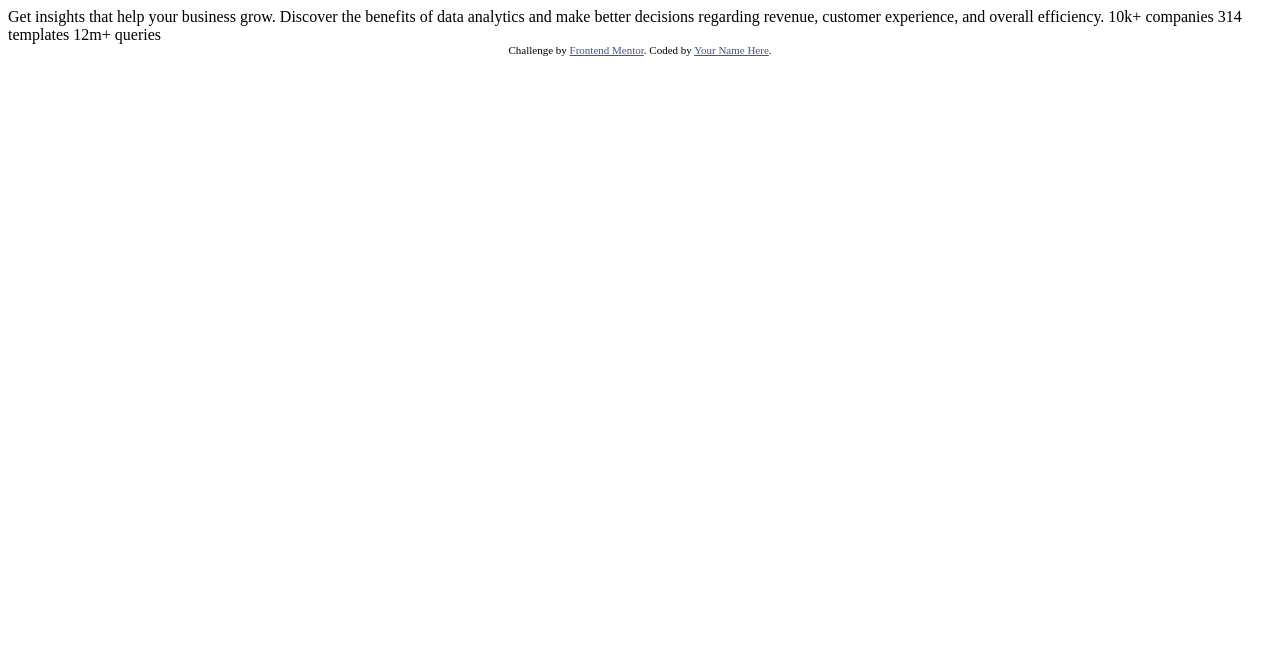
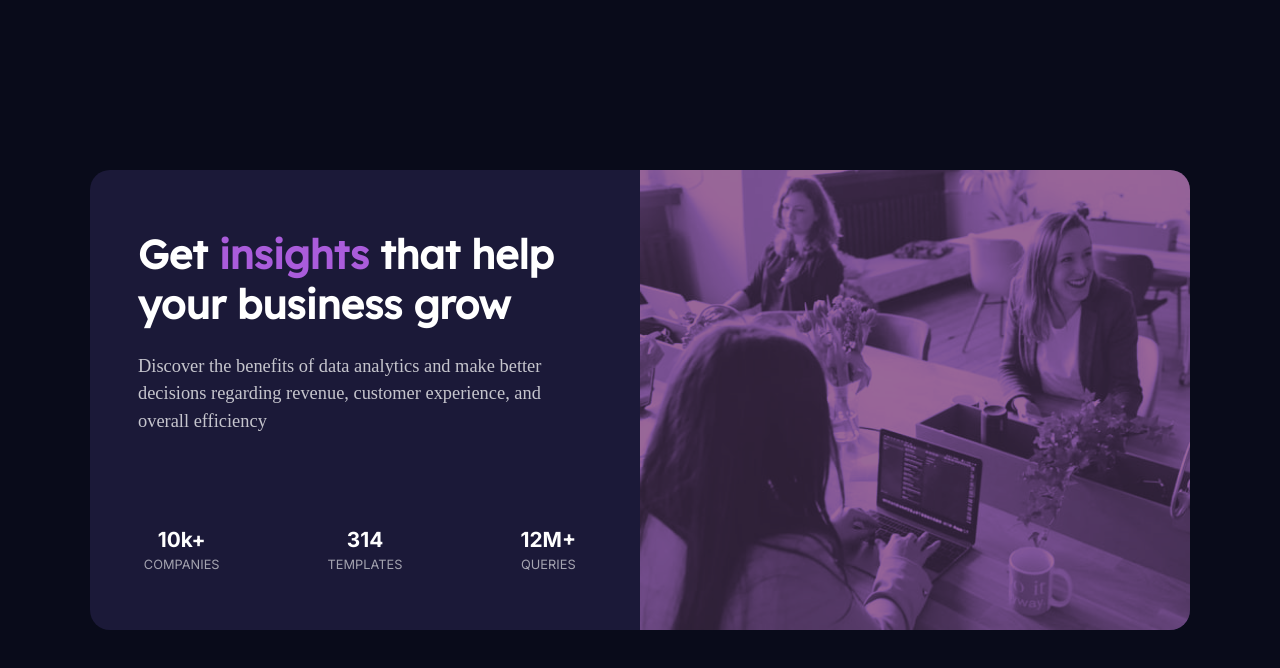
Before and after one commit to rohitd99/rohitd99, a plain HTML site: page StatsPreviewCard/index.html in a window 1280 px wide. Drawn offline with Linux system fonts and the light colour scheme.

Commit message:
Completed the challenge

```diff
--- a/StatsPreviewCard/index.html
+++ b/StatsPreviewCard/index.html
@@ -1,33 +1,68 @@
 <!DOCTYPE html>
 <html lang="en">
-<head>
-  <meta charset="UTF-8">
-  <meta name="viewport" content="width=device-width, initial-scale=1.0"> <!-- displays site properly based on user's device -->
-
-  <link rel="icon" type="image/png" sizes="32x32" href="./images/favicon-32x32.png">
-
-  <title>Frontend Mentor | Stats preview card component</title>
-
-  <!-- Feel free to remove these styles or customise in your own stylesheet 👍 -->
-  <style>
-    .attribution { font-size: 11px; text-align: center; }
-    .attribution a { color: hsl(228, 45%, 44%); }
-  </style>
-</head>
-<body>
-
-  Get insights that help your business grow.
-
-  Discover the benefits of data analytics and make better decisions regarding revenue, customer
-  experience, and overall efficiency.
-
-  10k+ companies
-  314 templates
-  12m+ queries
-
-  <div class="attribution">
-    Challenge by <a href="https://www.frontendmentor.io?ref=challenge" target="_blank">Frontend Mentor</a>.
-    Coded by <a href="#">Your Name Here</a>.
-  </div>
-</body>
+  <head>
+    <meta charset="UTF-8" />
+    <meta http-equiv="X-UA-Compatible" content="IE=edge" />
+    <meta name="viewport" content="width=device-width, initial-scale=1.0" />
+    <link
+      rel="shortcut icon"
+      href="./images/favicon-32x32.png"
+      type="image/x-icon"
+    />
+    <link rel="preconnect" href="https://fonts.googleapis.com" />
+    <link rel="preconnect" href="https://fonts.gstatic.com" crossorigin />
+    <link
+      href="https://fonts.googleapis.com/css2?family=Inter:wght@400;700&display=swap"
+      rel="stylesheet"
+    />
+    <link rel="preconnect" href="https://fonts.googleapis.com" />
+    <link rel="preconnect" href="https://fonts.gstatic.com" crossorigin />
+    <link
+      href="https://fonts.googleapis.com/css2?family=Lexend+Deca&display=swap"
+      rel="stylesheet"
+    />
+    <link rel="stylesheet" href="./style.css" />
+    <title>StatsPreviewCard</title>
+  </head>
+  <body>
+    <main>
+      <section class="section__image">
+        <picture class="section__image__picture">
+          <source
+            media="(min-width : 580px)"
+            srcset="images/image-header-desktop.jpg"
+          />
+          <source srcset="images/image-header-mobile.jpg" />
+          <img src="images/image-header-mobile.jpg" alt="Image of People" />
+        </picture>
+      </section>
+      <section class="section__content">
+        <div>
+          <h1 class="section__title">
+            Get
+            <span class="section__title--purple">insights</span> that help your
+            business grow
+          </h1>
+          <p class="section__description">
+            Discover the benefits of data analytics and make better decisions
+            regarding revenue, customer experience, and overall efficiency
+          </p>
+        </div>
+        <ul class="unorderedlist__accolades">
+          <li class="listitem__accolade">
+            <p class="listitem__numbers">10k+</p>
+            <p class="listitem__description">COMPANIES</p>
+          </li>
+          <li class="listitem__accolade">
+            <p class="listitem__numbers">314</p>
+            <p class="listitem__description">TEMPLATES</p>
+          </li>
+          <li class="listitem__accolade">
+            <p class="listitem__numbers">12M+</p>
+            <p class="listitem__description">QUERIES</p>
+          </li>
+        </ul>
+      </section>
+    </main>
+  </body>
 </html>
--- /dev/null
+++ b/StatsPreviewCard/style.css
@@ -0,0 +1,188 @@
+:root{
+    --clr-verydarkblue : hsl(233, 47%, 7%);
+    --clr-darkdesaturatedblue : hsl(244, 38%, 16%);
+    --clr-softviolet: hsl(277, 64%, 61%);
+    --clr-white: hsl(0, 0%, 100%);
+    --clr-white-75 : hsla(0, 0%, 100%, 0.75);
+    --clr-white-60 : hsla(0, 0%, 100%, 0.6);
+
+    --fs-larger: 1.75rem;
+    --fs-large: 1.3rem;
+    --fs-medium: 1.15rem;
+    --fs-small: 0.8rem;
+    --fw-bold: 700;
+    --fw-regular: 400;
+
+    --font-inter: 'Inter', sans-serif;
+    --font-lexenddeca: 'Lexend Deca', sans-serif;
+}
+
+* {
+    margin: 0;
+    font: inherit;
+    box-sizing: border-box;
+}
+body{
+    font-family: var(--font-karla);
+    font-size: var(--fs-medium);
+    color: var(--clr-white);
+    background-color: var(--clr-verydarkblue);
+    width: 100%;
+    min-height: 100vh;
+    display: flex;
+    justify-content: center;
+    align-items: center;
+    padding: 4rem 1rem;
+}
+main{
+    background-color: var(--clr-darkdesaturatedblue);
+    display: grid;
+    grid-template-rows: 1fr 2fr;
+    border-radius: 20px;
+    overflow: hidden;
+}
+.section__image__picture img{
+    width: 100%;
+    height: 100%;
+    overflow: hidden;
+}
+
+.section__content{
+    display: grid;
+    grid-template-rows: 1.2fr 1.5fr;
+    align-items: center;
+    justify-content: center;
+}
+.section__title{
+    font-family: var(--font-lexenddeca);
+    font-size: var(--fs-larger);
+    font-weight: var(--fw-bold);
+    padding: 1.5rem 2rem;
+    text-align: center;
+}
+.section__description{
+    font-family: var(--font-karla);
+    font-size: var(--fs-medium);
+    color: var(--clr-white-75);
+    line-height: 1.5;
+    text-align: center;
+    padding: 0 2rem;
+}
+.section__title--purple{
+    color: var(--clr-softviolet);
+}
+.unorderedlist__accolades{
+    width: 100%;
+    height: 100%;
+    display: grid;
+    grid-template-rows: 1fr 1fr 1fr;
+    padding: 1.5rem 0;
+    row-gap: 2rem;
+}
+.listitem__accolade{
+    list-style: none;
+    text-align: center;
+}
+.listitem__numbers{
+    font-family: var(--font-inter);
+    font-size: var(--fs-large);
+    font-weight: var(--fw-bold);
+    padding-bottom: 5px;
+}
+.listitem__description{
+    font-family: var(--font-inter);
+    font-size: var(--fs-small);
+    color: var(--clr-white-60);
+    font-weight: var(--fw-regular);
+}
+.section__image picture{
+    /* filter: invert(15%) sepia(10%) saturate(2000%) hue-rotate(235deg) brightness(70%) contrast(90%); */
+    filter: invert(20%) sepia(8%) saturate(2800%) hue-rotate(233deg) brightness(60%) contrast(95%);
+}
+
+@media only screen and (min-width: 450px)
+{
+    main{
+        grid-template-rows: 1fr 1.5fr;
+    }
+}
+@media only screen and (min-width: 580px) {
+    main {
+        grid-template-rows: 1fr 1.2fr;
+    }
+}
+@media only screen and (min-width: 620px) {
+    main {
+        grid-template-rows: 1fr 1fr;
+        grid-template-columns: 1fr 1fr;
+        max-height: 480px;
+        max-width: 1100px;
+    }
+
+    .section__image {
+        grid-column: 2/3;
+        grid-row: 1/3;
+    }
+
+    .section__content {
+        grid-column: 1/2;
+        grid-row: 1/3;
+        grid-template-rows: 1.5fr 0.8fr;
+    }
+
+    .section__content div {
+        padding: 0 1rem;
+        text-align: left;
+    }
+
+        .section__title {
+            font-size: 1.75rem;
+            text-align: start;
+        }
+
+        .section__description {
+            text-align: start;
+        }
+    .unorderedlist__accolades {
+        grid-template-rows: none;
+        grid-template-columns: 1fr 1fr 1fr;
+        justify-content: center;
+        align-items: center;
+        padding: 0;
+    }
+}
+@media only screen and (min-width: 830px) {
+    main {
+        grid-template-rows: 1fr 1fr;
+        grid-template-columns: 1fr 1fr;
+        max-height: 480px;
+        max-width: 1100px;
+    }
+    .section__image{
+        grid-column: 2/3;
+        grid-row: 1/3;
+    }
+    .section__content {
+        grid-column: 1/2;
+        grid-row: 1/3;
+        grid-template-rows: 1.5fr 0.8fr;
+    }
+    .section__content div {
+        padding-left: 1rem;
+        padding-right: 2rem;
+    }
+    .section__title{
+        font-size: 2.5rem;
+        text-align: start;
+    }
+    .section__description{
+        text-align: start;
+    }
+    .unorderedlist__accolades{
+        grid-template-rows: none;
+        grid-template-columns: 1fr 1fr 1fr;
+        justify-content: center;
+        align-items: center;
+        padding: 0;
+    }
+}
```
